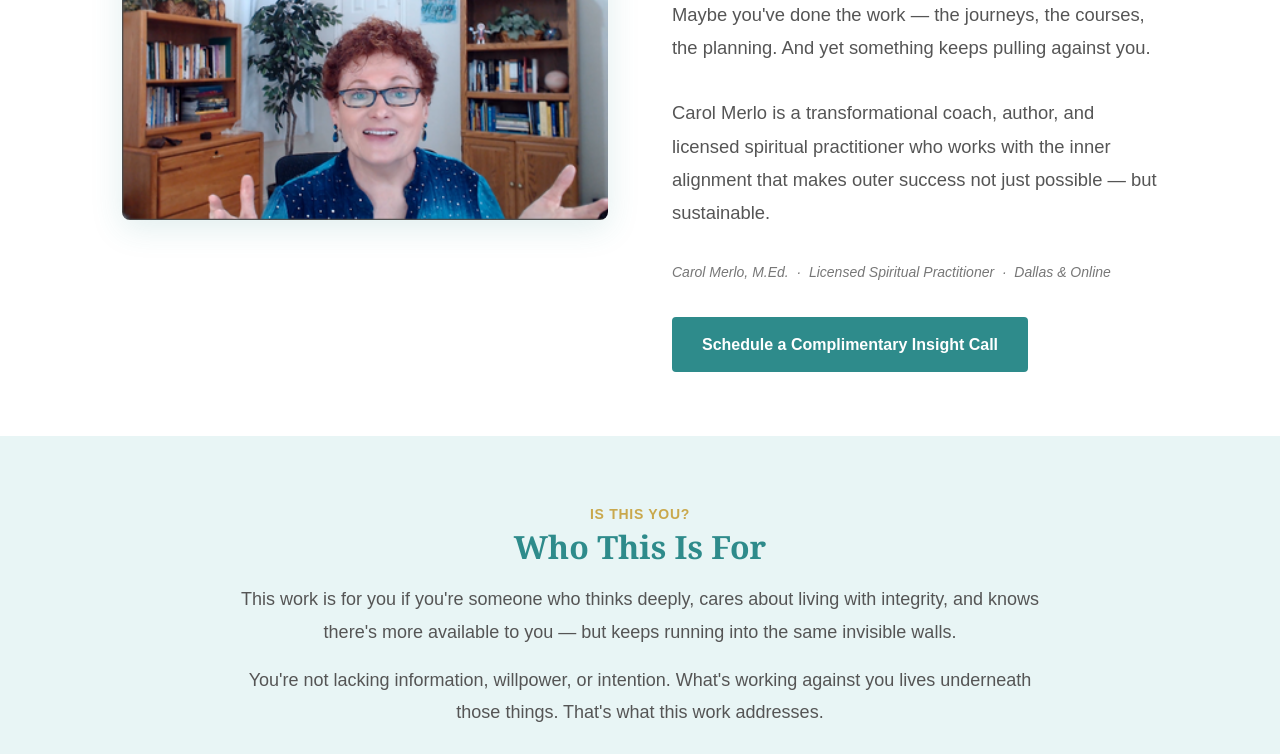
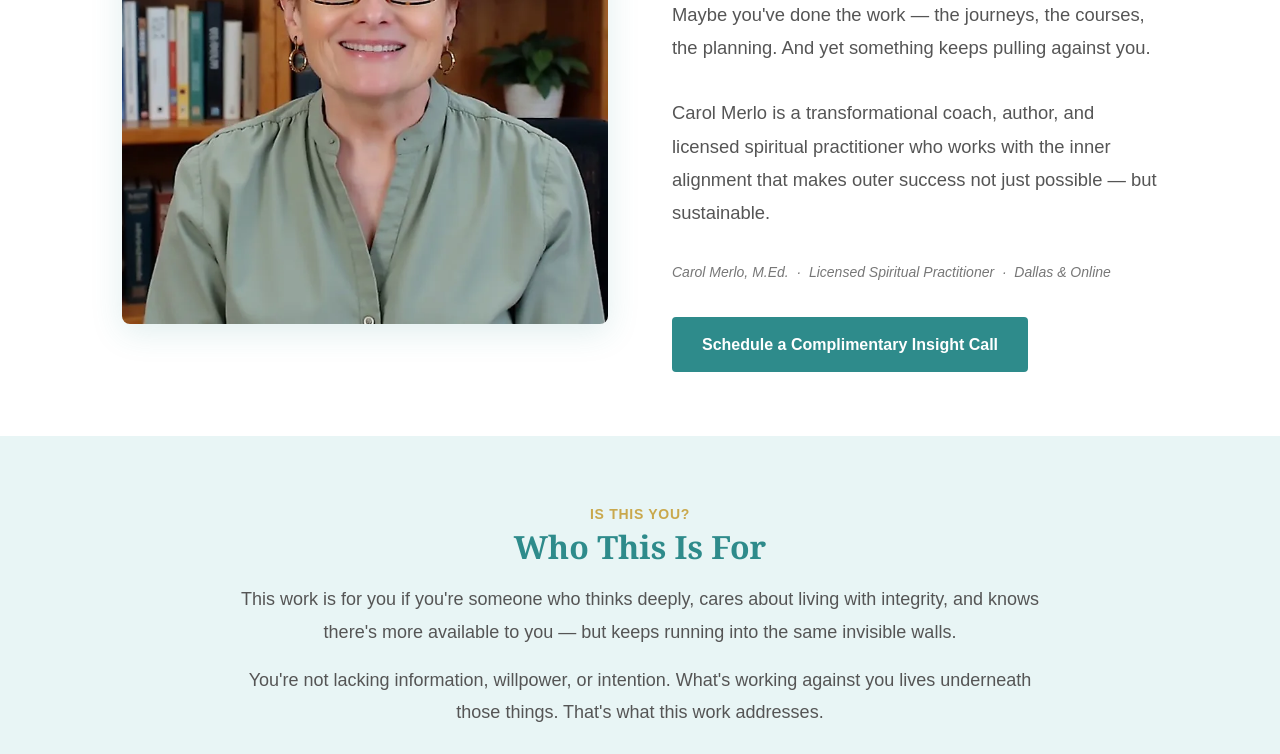
Before and after one commit to CarolMerlo/carolmerlo-website, a plain HTML site: page index.html in a window 1280 px wide. Shown: the part 346-1100 px from the top of the page. Drawn offline with Linux system fonts and the light colour scheme.

Commit message:
Update index.html

```diff
--- a/index.html
+++ b/index.html
@@ -92,9 +92,10 @@
       <div class="container">
         <div class="hero-grid">
           <div class="hero-image">
-            <img src="/assets/images/carol-primary.png"
+            <img src="/assets/images/carol-primary.webp"
                  alt="Carol Merlo, transformational coach and licensed spiritual practitioner"
-                 width="500" height="667">
+                 width="500" height="667"
+              fetchpriority="high">
           </div>
           <div class="hero-content">
             <span class="label-gold">Transformational Coaching</span>
```
